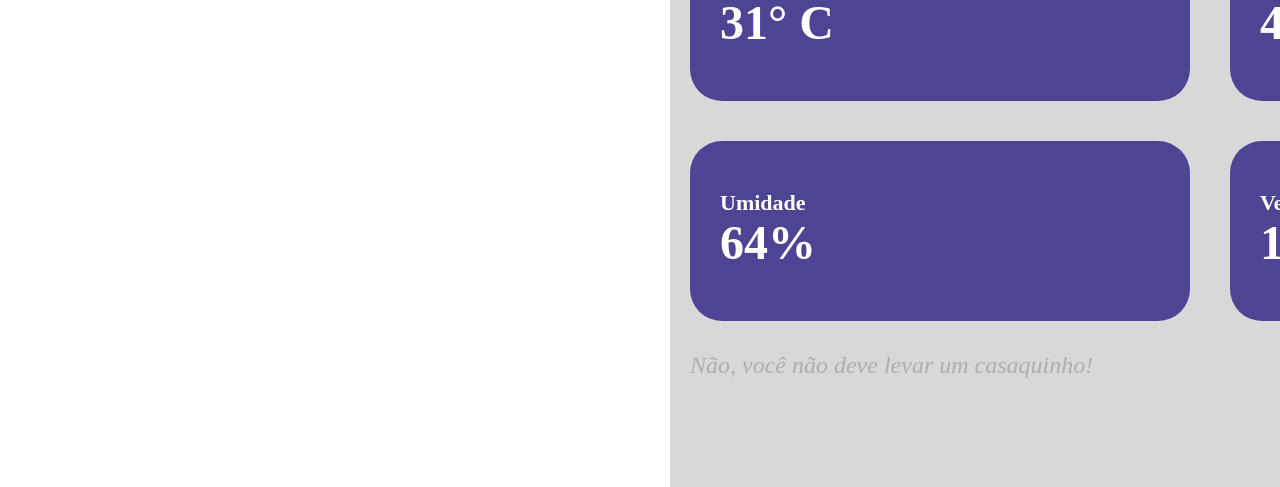
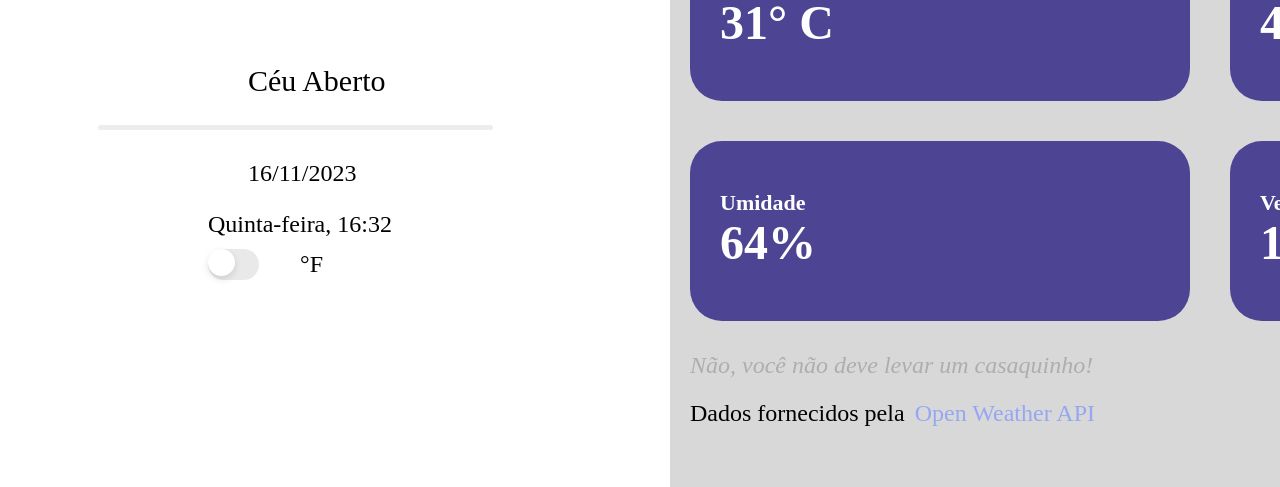
Before and after one commit to AnaBLuz/Levo_um_casaquinho-, a React (Vite) app: page / in a window 1280 px wide. Shown: the part 461-948 px from the top of the page. Built offline with nearby package versions, Linux system fonts and the light colour scheme.

Commit message:
feat:layout

```diff
--- a/src/components/Hoje.jsx
+++ b/src/components/Hoje.jsx
@@ -38,6 +38,7 @@ export default function Hoje(){
             </InfoTemp>
         </InfosTemp>
         <Resposta> {resposta} </Resposta>
+        <Creditos>Dados fornecidos pela <div>  Open Weather API</div></Creditos>
         </>
     );
 }
@@ -99,3 +100,17 @@ const Resposta = styled.div`
     margin-top: 30px;
     font-size: 24px;
 `
+const Creditos = styled.div`
+    width:405px;
+    font-family: Poppins;
+    font-size: 24px;
+    font-weight: 400;
+    line-height: 48px;
+    margin-left: 20px;
+    display: flex;
+    justify-content: space-between;
+    div{
+        color: #96a7f2;
+
+    }
+`
--- a/src/components/LeftSideScreen.jsx
+++ b/src/components/LeftSideScreen.jsx
@@ -16,7 +16,20 @@ export default function LeftScreen(){
                 <div>31 </div>
                 <div>°C</div>
                 </div>
+                <TempMsg>Céu Aberto</TempMsg>
             </Temperature>
+            <Divisor></Divisor>
+            <DataHorario>
+                <p>16/11/2023</p>
+                Quinta-feira, 16:32
+            </DataHorario>
+            <ToggleF>
+               <TrackF>
+                 <KnobF></KnobF>
+               </TrackF>
+               <p>°F</p>
+            </ToggleF>
+
         </ScreenContainer>
 
     );
@@ -61,6 +74,7 @@ const Temperature = styled.div`
     height: 228px;
     margin-left: 90px;
     margin-top: 50px;
+
     div{
         display: flex;
         align-items: center;
@@ -75,3 +89,56 @@ const Temperature = styled.div`
     }
 
 `
+const TempMsg = styled.div`
+    margin-left: 150px;
+    margin-top: 40px;
+    font-size: 30px;
+`
+const Divisor = styled.div`
+    background-color: #EDEDED;
+    width: 395px;
+    border-radius: 5px;
+    height: 5px;
+    margin-left: 90px;
+`
+
+const DataHorario = styled.div`
+    width: 215px;
+    height: 80px;
+    margin-top: 30px;
+    margin-left: 200px;
+    font-size: 24px;
+    p{
+        margin-left: 40px;
+    }
+
+`
+const ToggleF = styled.div`
+    width: 115px;
+    height:48px;
+    margin-left: 200px;
+    display: flex;
+    justify-content:space-between;
+    align-items: center;
+    p{
+        font-family:'Poppins';
+        font-size: 24px;
+        font-weight:400;
+        line-height: 48px;
+    }
+`
+const KnobF = styled.div`
+background: #FFFFFF;
+box-shadow: 0px 3px 7px rgba(0, 0, 0, 0.12);
+border-radius: 16px;
+width:27px;
+height:27px;
+
+`
+const TrackF = styled.div`
+background: #E9E9EA;
+border-radius: 16px;
+width: 51px;
+height:31px;
+
+`
--- a/src/components/ProximosDias.jsx
+++ b/src/components/ProximosDias.jsx
@@ -1,6 +1,53 @@
+import styled from "styled-components";
 
 export default function ProximosDias(){
     return(
-        <div>Próximos Dias</div>
+        <>
+        <Cidade>São Paulo</Cidade>
+        <LatLong>Lat:  44.34    Long: 10.99 </LatLong>
+        <Grafico></Grafico>
+        <Creditos>Dados fornecidos pela <div>  Open Weather API</div></Creditos>
+        </>
     );
 }
+
+const Cidade = styled.div`
+    width: 754px;
+    height: 108px;
+    font-family:'Poppins';
+    font-size: 150px;
+    font-weight:400;
+    margin-top: 50px;
+    margin-left: 50px;
+`
+const LatLong = styled.div`
+    width: 258px;
+    height: 48px;
+    font-family:'Poppins';
+    font-size: 24px;
+    margin-top: 50px;
+    margin-left: 50px;
+    display: flex;
+`
+const Grafico = styled.div`
+    width: 1080px;
+    height: 430px;
+    background-color: white;
+    margin-top: 20px;
+    margin-left: 50px;
+`
+const Creditos = styled.div`
+    width:405px;
+    font-family: Poppins;
+    font-size: 24px;
+    font-weight: 400;
+    line-height: 48px;
+    margin-left: 50px;
+    margin-top: 30px;
+    display: flex;
+    justify-content: space-between;
+    div{
+        color: #96a7f2;
+
+    }
+`
```
